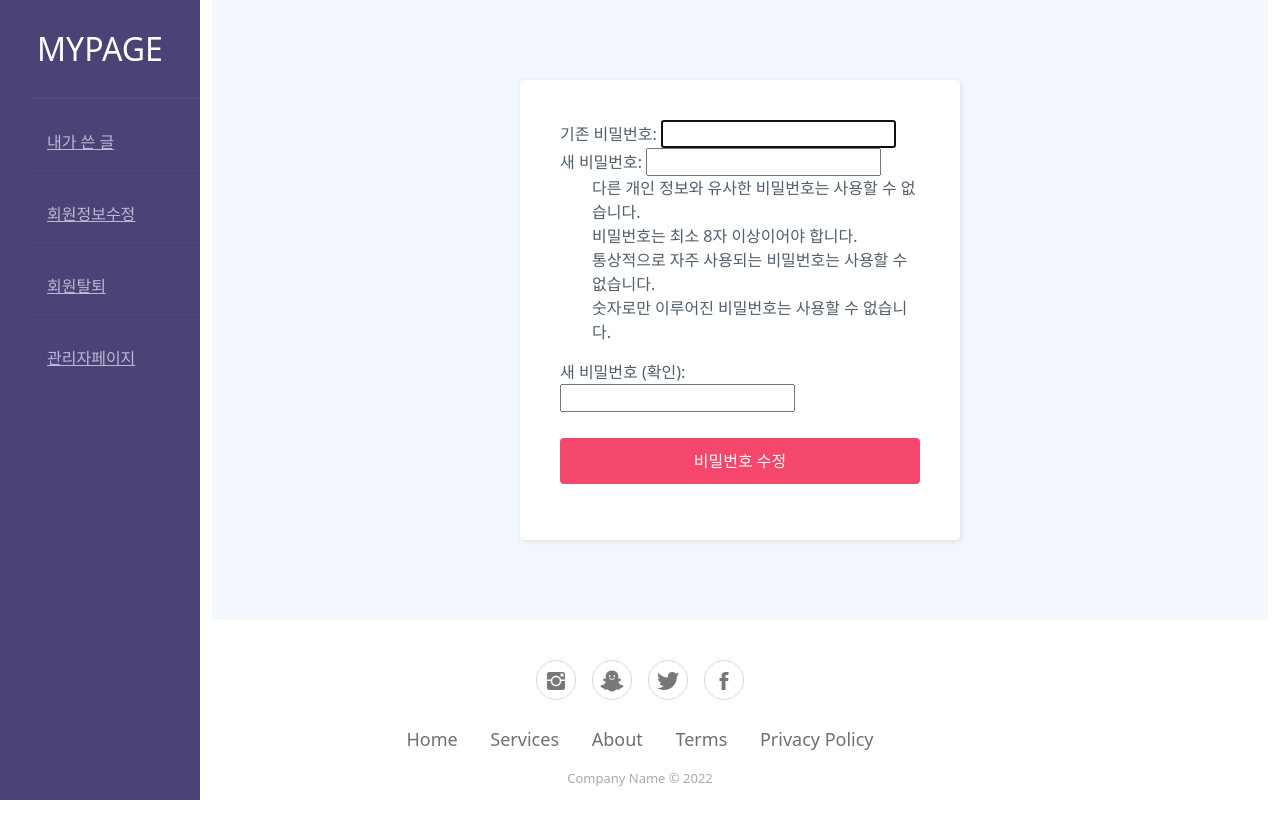
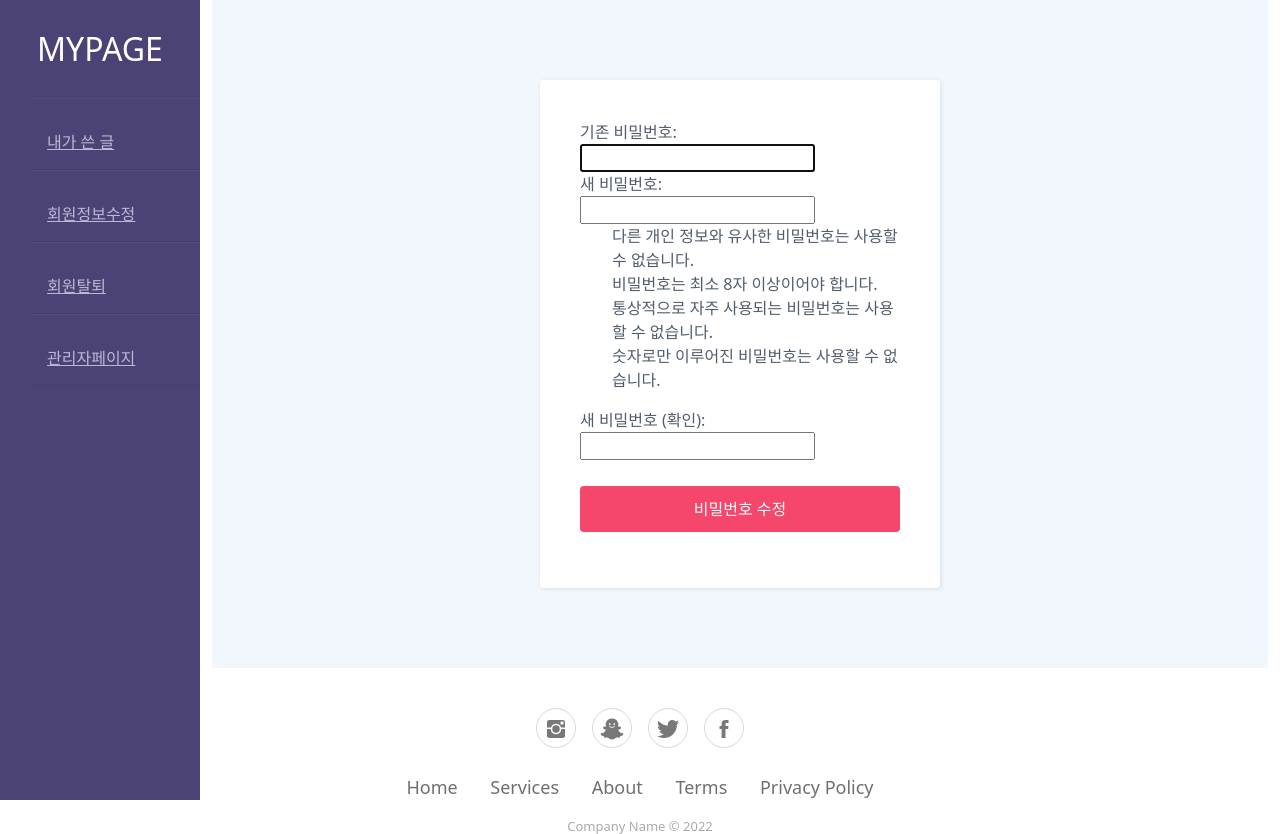
Before and after one commit to monat96/aivle_mini_project, a Django app: page /change_password/ in a window 1280 px wide. Shown: the part 88-922 px from the top of the page. Before the commit the page ends 888 px from the top, so only its background shows below. Run offline with Django 4.2, Linux system fonts and the light colour scheme; the visitor is signed in with stand-in values (Sample User, id 1); some libraries are stand-ins or nearby versions.

Commit message:
[수정] 마이페이지 비밀번호변경 크기 변경

```diff
--- a/aivle/board/templates/board/change_password.html
+++ b/aivle/board/templates/board/change_password.html
@@ -35,7 +35,7 @@
         class="login-clean"
         style="padding: 0px; padding-bottom: 80px; padding-top: 80px"
       >
-        <form method="post" style="width: 440px; max-width: 440px">
+        <form method="post" style="width: 400px; max-width: 440px">
           {% csrf_token %} {% include "form_errors.html" %} {{ form }}
           <div class="mb-3">
             <button
```
